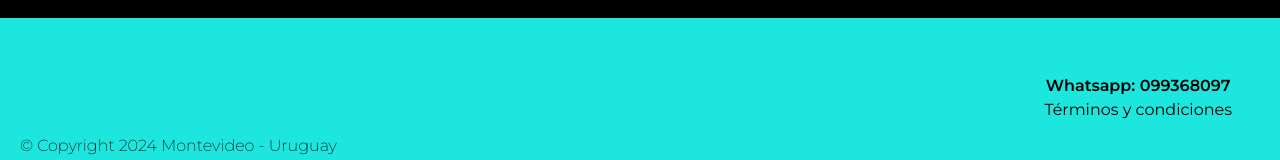
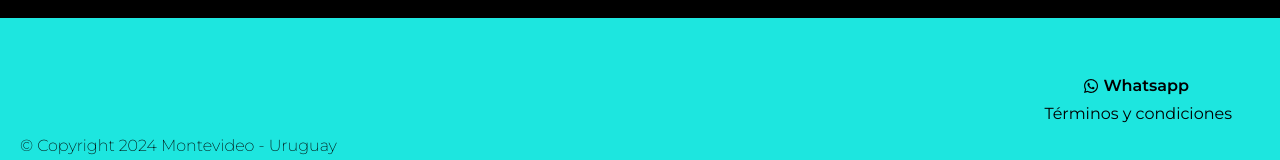
Before and after one commit to cavepotcode/clashes-app, a React (Vite) app: page / in a window 1280 px wide. Shown: the part 2648-2808 px from the top of the page. Built offline with nearby package versions, Linux system fonts and the light colour scheme.

Commit message:
add whatsapp chat

```diff
--- a/src/components/footer/Footer.tsx
+++ b/src/components/footer/Footer.tsx
@@ -1,3 +1,5 @@
+import { FaWhatsapp } from "react-icons/fa";
+
 export const Footer = () => {
   return (
     <footer className="w-screen bg-[#1de6df] flex md:flex-row h-40 md:justify-between flex-col-reverse justify-center">
@@ -5,7 +7,12 @@ export const Footer = () => {
         <p className="font-extralight">© Copyright 2024 Montevideo - Uruguay</p>
       </div>
       <div className="md:mr-10 flex flex-col justify-center p-2 md:items-center">
-        <p className="font-semibold">Whatsapp: 099368097</p>
+        <div className="flex items-center">
+          <FaWhatsapp />
+          <a href="https://wa.me/59899368097?text=Hola! Estoy interesado/a en obtener más información sobre los servicios y membresías de Clashes. Gracias!" target="_blank" className="font-semibold p-1">
+            Whatsapp
+          </a>
+        </div>
         <p>Términos y condiciones</p>
       </div>
     </footer>
--- a/src/components/home/third-section/MembershipCard.tsx
+++ b/src/components/home/third-section/MembershipCard.tsx
@@ -7,6 +7,8 @@ export const MembershipCard = ({
   title: string;
   description: string;
 }) => {
+  const whatsappLink = `https://wa.me/59899368097?text=Hola! Quiero comprar la membresía *${title}*. ¿Podrían brindarme más información?`;
+
   return (
     <div className="shadow-lg w-full md:w-1/3 flex flex-col items-center">
       <div className="w-full">
@@ -19,9 +21,13 @@ export const MembershipCard = ({
         <p className="text-gray-600">{description}</p>
       </div>
       <div className="w-full flex justify-end">
-        <button className="bg-yellow-400 text-black font-semibold text-xl py-2 w-3/5 rounded-b-2xl hover:bg-yellow-500">
+        <a
+          href={whatsappLink}
+          target="_blank"
+          className="bg-yellow-400 text-black font-semibold text-xl py-2 w-3/5 text-center rounded-b-2xl hover:bg-yellow-500 hover:cursor-pointer"
+        >
           Comprar
-        </button>
+        </a>
       </div>
     </div>
   );
```
